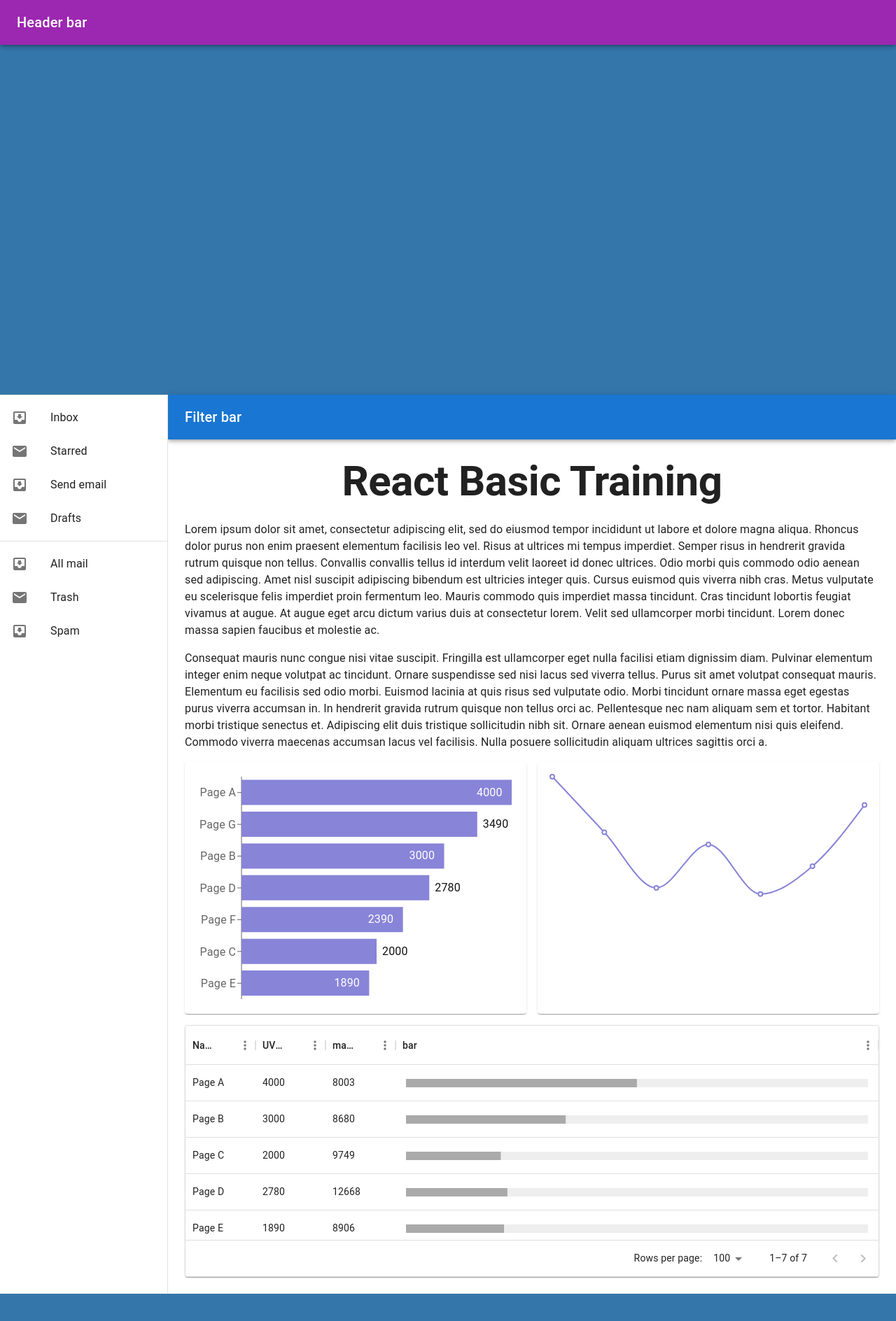
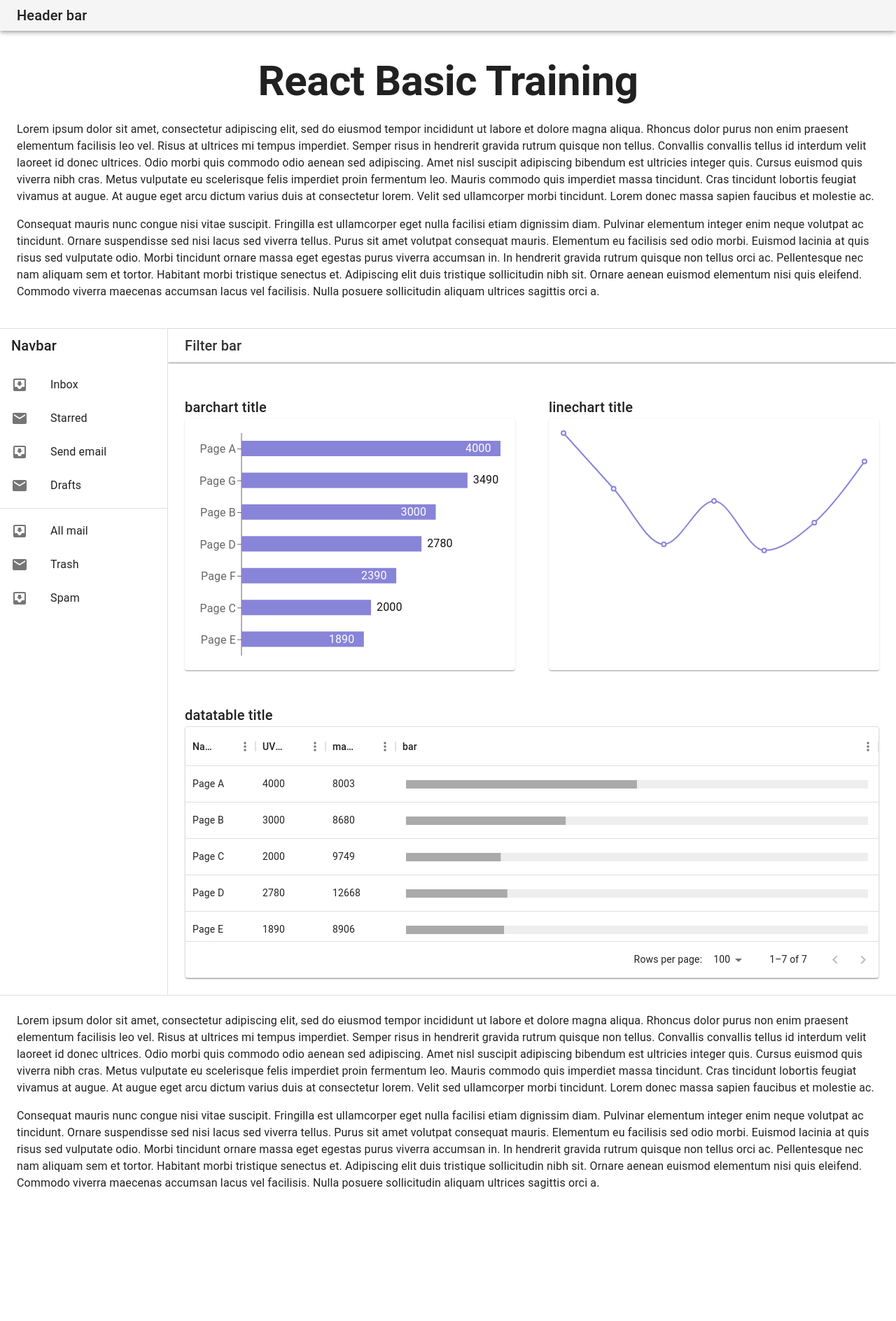
Before and after one commit to OrdinaSimke/react-recharts-training, a React (Create React App) app: page / in a window 1280 px wide. Shown: the top 1888 px of the page at 70% size. After the commit the page ends 1743 px from the top, so only its background shows below. Built offline with nearby package versions, Linux system fonts and the light colour scheme.

Commit message:
removed colors

```diff
--- a/src/components/Bars/Bars.jsx
+++ b/src/components/Bars/Bars.jsx
@@ -46,7 +46,13 @@ export const Bars = (props) => {
       <BarChart layout="vertical" data={data}>
         <XAxis type="number" hide />
         <YAxis dataKey="name" type="category" />
-        <Bar dataKey="uv" fill="#8884d8" onClick={handleClick}>
+        <Bar
+          dataKey="uv"
+          fill="#8884d8"
+          onClick={handleClick}
+          barSize={22}
+          isAnimationActive={true}
+        >
           <LabelList dataKey="uv" content={renderCustomizedLabel} />
           {data.map((d, i) => (
             <Cell
--- a/src/components/Drawer/ResponsiveDrawer.jsx
+++ b/src/components/Drawer/ResponsiveDrawer.jsx
@@ -11,6 +11,7 @@ import ListItemText from '@mui/material/ListItemText';
 import MailIcon from '@mui/icons-material/Mail';
 
 import { useData } from 'contexts/useData';
+import { Typography } from '@mui/material';
 
 // IMPORTANT: Add following code in the component where you call the drawer, before the return:
 {
@@ -61,6 +62,13 @@ function ResponsiveDrawer(props) {
   const drawer = (
     <div style={{ position: 'sticky', top: navbarHeight }}>
       <Divider />
+
+      <ListItem key={'navbar'}>
+        <Typography variant="h6" noWrap component="div">
+          Navbar{' '}
+        </Typography>
+      </ListItem>
+
       <List>
         {['Inbox', 'Starred', 'Send email', 'Drafts'].map((text, index) => (
           <ListItem key={text} disablePadding>
@@ -112,11 +120,13 @@ function ResponsiveDrawer(props) {
         display: { xs: 'none', sm: 'block' },
         position: 'absolute',
         height: divHeight,
+
         '& .MuiDrawer-paper': {
           position: 'absolute',
           boxSizing: 'border-box',
           width: drawerWidth,
           overflow: 'clip',
+          borderBottom: '1px solid rgba(0, 0, 0, 0.12)',
         },
       }}
       open
--- a/src/components/Title/Title.jsx
+++ b/src/components/Title/Title.jsx
@@ -2,7 +2,7 @@ import { Typography } from '@mui/material';
 import React, { useState } from 'react';
 
 export const Title = (props) => {
-  const { value } = props;
+  const { value, style } = props;
 
   return (
     <Typography
@@ -14,6 +14,7 @@ export const Title = (props) => {
         // color: '#335',
         color: 'text.primary',
       }}
+      style={style}
     >
       {value}
     </Typography>
--- a/src/contexts/useData.jsx
+++ b/src/contexts/useData.jsx
@@ -6,7 +6,7 @@ const DataContext = createContext(null);
 export const DataProvider = ({ children }) => {
   const [selectedItem, setSelectedItem] = useState([]);
   const drawerWidth = 240;
-  const navbarHeight = 64;
+  const navbarHeight = 44;
 
   const api = {
     selectedItem,
--- a/src/pages/Dashboard.jsx
+++ b/src/pages/Dashboard.jsx
@@ -62,28 +62,61 @@ export const Dashboard = (props) => {
   return (
     <>
       <AppBar
-        color="secondary"
+        color="default"
         sx={{
           position: 'sticky',
           zIndex: 10000,
+          minHeight: navbarHeight,
+          height: navbarHeight,
         }}
       >
-        <Toolbar sx={{ height: navbarHeight }}>
-          <IconButton
-            color="inherit"
-            aria-label="open drawer"
-            edge="start"
-            onClick={handleDrawerToggle}
-            sx={{ mr: 2, display: { sm: 'none' } }}
-          >
-            <MenuIcon />
-          </IconButton>
+        <Toolbar
+          sx={{
+            minHeight: `${navbarHeight}px !important`,
+            height: navbarHeight,
+          }}
+        >
           <Typography variant="h6" noWrap component="div">
             Header bar
           </Typography>
         </Toolbar>
       </AppBar>
-      <Box sx={{ height: '500px', bgcolor: '#3476aa' }}></Box>
+      <Box sx={{ p: 3 }}>
+        <Title
+          value="React Basic Training"
+          style={{ paddingTop: '12px' }}
+        ></Title>
+
+        <Typography paragraph>
+          Lorem ipsum dolor sit amet, consectetur adipiscing elit, sed do
+          eiusmod tempor incididunt ut labore et dolore magna aliqua. Rhoncus
+          dolor purus non enim praesent elementum facilisis leo vel. Risus at
+          ultrices mi tempus imperdiet. Semper risus in hendrerit gravida rutrum
+          quisque non tellus. Convallis convallis tellus id interdum velit
+          laoreet id donec ultrices. Odio morbi quis commodo odio aenean sed
+          adipiscing. Amet nisl suscipit adipiscing bibendum est ultricies
+          integer quis. Cursus euismod quis viverra nibh cras. Metus vulputate
+          eu scelerisque felis imperdiet proin fermentum leo. Mauris commodo
+          quis imperdiet massa tincidunt. Cras tincidunt lobortis feugiat
+          vivamus at augue. At augue eget arcu dictum varius duis at consectetur
+          lorem. Velit sed ullamcorper morbi tincidunt. Lorem donec massa sapien
+          faucibus et molestie ac.
+        </Typography>
+        <Typography paragraph>
+          Consequat mauris nunc congue nisi vitae suscipit. Fringilla est
+          ullamcorper eget nulla facilisi etiam dignissim diam. Pulvinar
+          elementum integer enim neque volutpat ac tincidunt. Ornare suspendisse
+          sed nisi lacus sed viverra tellus. Purus sit amet volutpat consequat
+          mauris. Elementum eu facilisis sed odio morbi. Euismod lacinia at quis
+          risus sed vulputate odio. Morbi tincidunt ornare massa eget egestas
+          purus viverra accumsan in. In hendrerit gravida rutrum quisque non
+          tellus orci ac. Pellentesque nec nam aliquam sem et tortor. Habitant
+          morbi tristique senectus et. Adipiscing elit duis tristique
+          sollicitudin nibh sit. Ornare aenean euismod elementum nisi quis
+          eleifend. Commodo viverra maecenas accumsan lacus vel facilisis. Nulla
+          posuere sollicitudin aliquam ultrices sagittis orci a.
+        </Typography>
+      </Box>
       <Box ref={container}>
         <ResponsiveDrawer
           fullScreen={false}
@@ -101,15 +134,27 @@ export const Dashboard = (props) => {
             p: 0,
             marginLeft: { sm: drawerWidth + 'px' },
             width: { sm: `calc(100% - ${drawerWidth}px)` },
+            borderBottom: '1px solid rgba(0, 0, 0, 0.12)',
+            borderTop: '1px solid rgba(0, 0, 0, 0.12)',
           }}
         >
           <AppBar
+            elevation={1}
             sx={{
+              backgroundColor: '#FFF',
+              color: '#333',
               position: 'sticky',
               top: navbarHeight,
+              minHeight: `48px !important`,
+              height: 48,
             }}
           >
-            <Toolbar>
+            <Toolbar
+              sx={{
+                minHeight: `48px !important`,
+                height: 48,
+              }}
+            >
               <IconButton
                 color="inherit"
                 aria-label="open drawer"
@@ -125,42 +170,12 @@ export const Dashboard = (props) => {
             </Toolbar>
           </AppBar>
 
-          <Box sx={{ p: 3 }}>
-            <Title value="React Basic Training"></Title>
-
-            <Typography paragraph>
-              Lorem ipsum dolor sit amet, consectetur adipiscing elit, sed do
-              eiusmod tempor incididunt ut labore et dolore magna aliqua.
-              Rhoncus dolor purus non enim praesent elementum facilisis leo vel.
-              Risus at ultrices mi tempus imperdiet. Semper risus in hendrerit
-              gravida rutrum quisque non tellus. Convallis convallis tellus id
-              interdum velit laoreet id donec ultrices. Odio morbi quis commodo
-              odio aenean sed adipiscing. Amet nisl suscipit adipiscing bibendum
-              est ultricies integer quis. Cursus euismod quis viverra nibh cras.
-              Metus vulputate eu scelerisque felis imperdiet proin fermentum
-              leo. Mauris commodo quis imperdiet massa tincidunt. Cras tincidunt
-              lobortis feugiat vivamus at augue. At augue eget arcu dictum
-              varius duis at consectetur lorem. Velit sed ullamcorper morbi
-              tincidunt. Lorem donec massa sapien faucibus et molestie ac.
-            </Typography>
-            <Typography paragraph>
-              Consequat mauris nunc congue nisi vitae suscipit. Fringilla est
-              ullamcorper eget nulla facilisi etiam dignissim diam. Pulvinar
-              elementum integer enim neque volutpat ac tincidunt. Ornare
-              suspendisse sed nisi lacus sed viverra tellus. Purus sit amet
-              volutpat consequat mauris. Elementum eu facilisis sed odio morbi.
-              Euismod lacinia at quis risus sed vulputate odio. Morbi tincidunt
-              ornare massa eget egestas purus viverra accumsan in. In hendrerit
-              gravida rutrum quisque non tellus orci ac. Pellentesque nec nam
-              aliquam sem et tortor. Habitant morbi tristique senectus et.
-              Adipiscing elit duis tristique sollicitudin nibh sit. Ornare
-              aenean euismod elementum nisi quis eleifend. Commodo viverra
-              maecenas accumsan lacus vel facilisis. Nulla posuere sollicitudin
-              aliquam ultrices sagittis orci a.
-            </Typography>
-
-            <Grid container spacing={2}>
+          <Box sx={{ p: 3, pt: 6 }}>
+            <Grid container spacing={6}>
               <Grid item xs={12} md={6}>
+                <Typography variant="h6" noWrap component="div">
+                  barchart title
+                </Typography>
                 <Paper sx={{ p: 2, height: '360px' }}>
                   <Bars
                     data={structuredClone(myData).sort(function (a, b) {
@@ -170,11 +185,17 @@ export const Dashboard = (props) => {
                 </Paper>
               </Grid>
               <Grid item xs={12} md={6}>
+                <Typography variant="h6" noWrap component="div">
+                  linechart title
+                </Typography>
                 <Paper sx={{ p: 2, height: '360px' }}>
                   <Lines data={myData} />
                 </Paper>
               </Grid>
               <Grid item xs={12} md={12}>
+                <Typography variant="h6" noWrap component="div">
+                  datatable title
+                </Typography>
                 <Paper sx={{ p: 0, height: '360px' }}>
                   <DataTable data={myData} />
                 </Paper>
@@ -183,7 +204,38 @@ export const Dashboard = (props) => {
           </Box>
         </Box>
       </Box>
-      <Box sx={{ height: '1500px', bgcolor: '#3476aa' }}></Box>
+
+      <Box sx={{ p: 3 }}>
+        <Typography paragraph>
+          Lorem ipsum dolor sit amet, consectetur adipiscing elit, sed do
+          eiusmod tempor incididunt ut labore et dolore magna aliqua. Rhoncus
+          dolor purus non enim praesent elementum facilisis leo vel. Risus at
+          ultrices mi tempus imperdiet. Semper risus in hendrerit gravida rutrum
+          quisque non tellus. Convallis convallis tellus id interdum velit
+          laoreet id donec ultrices. Odio morbi quis commodo odio aenean sed
+          adipiscing. Amet nisl suscipit adipiscing bibendum est ultricies
+          integer quis. Cursus euismod quis viverra nibh cras. Metus vulputate
+          eu scelerisque felis imperdiet proin fermentum leo. Mauris commodo
+          quis imperdiet massa tincidunt. Cras tincidunt lobortis feugiat
+          vivamus at augue. At augue eget arcu dictum varius duis at consectetur
+          lorem. Velit sed ullamcorper morbi tincidunt. Lorem donec massa sapien
+          faucibus et molestie ac.
+        </Typography>
+        <Typography paragraph>
+          Consequat mauris nunc congue nisi vitae suscipit. Fringilla est
+          ullamcorper eget nulla facilisi etiam dignissim diam. Pulvinar
+          elementum integer enim neque volutpat ac tincidunt. Ornare suspendisse
+          sed nisi lacus sed viverra tellus. Purus sit amet volutpat consequat
+          mauris. Elementum eu facilisis sed odio morbi. Euismod lacinia at quis
+          risus sed vulputate odio. Morbi tincidunt ornare massa eget egestas
+          purus viverra accumsan in. In hendrerit gravida rutrum quisque non
+          tellus orci ac. Pellentesque nec nam aliquam sem et tortor. Habitant
+          morbi tristique senectus et. Adipiscing elit duis tristique
+          sollicitudin nibh sit. Ornare aenean euismod elementum nisi quis
+          eleifend. Commodo viverra maecenas accumsan lacus vel facilisis. Nulla
+          posuere sollicitudin aliquam ultrices sagittis orci a.
+        </Typography>
+      </Box>
     </>
   );
 };
```
